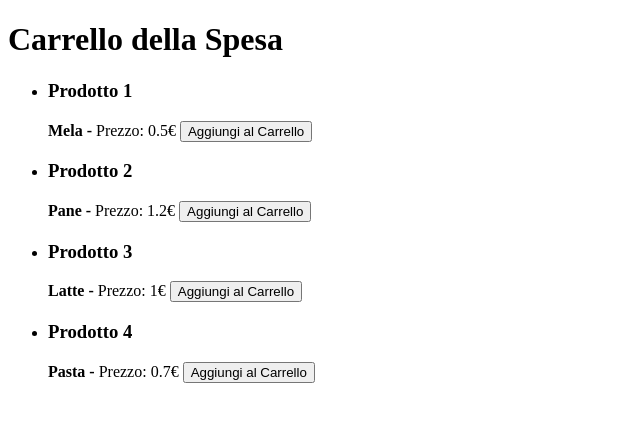
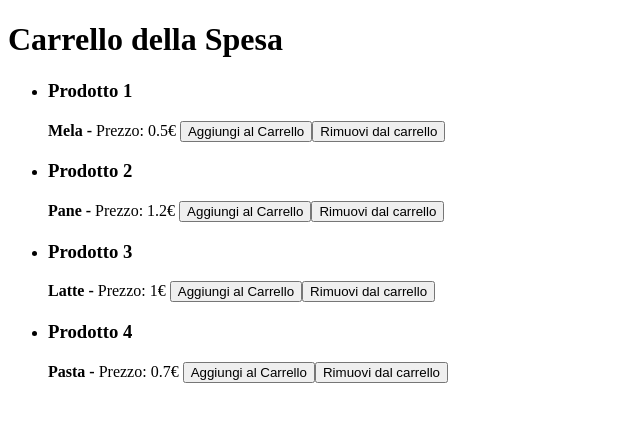
Before and after one commit to andreapanico12/ex-react-usereducer-spesa, a React (Vite) app: page / in a window 1280 px wide. Shown: the top 422 px of the page, without its empty margins (0-640 px from the left). Built offline with nearby package versions, Linux system fonts and the light colour scheme.

Commit message:
add remove from cart functionality and update cart display in CarrelloDellaSpesa component

```diff
--- a/src/assets/components/CarrelloDellaSpesa.jsx
+++ b/src/assets/components/CarrelloDellaSpesa.jsx
@@ -22,6 +22,15 @@ function CarrelloDellaSpesa() {
       })
     );
    }
+   const removeFromCart = (product) => {
+    setAddedProducts ((prevProducts) => {
+      const productExists = prevProducts.some((addedProduct) => addedProduct.name === product.name);
+
+      if(productExists) {
+        return prevProducts.filter((addedProduct) => addedProduct.name !== product.name);
+      }
+    })
+   }
 
    const addToCart = (product) => {
     const productExists = addedProducts.some((addedProduct) => addedProduct.name === product.name);
@@ -43,13 +52,15 @@ function CarrelloDellaSpesa() {
           <h3>Prodotto {index + 1}</h3>
           <span><strong>{product.name} - </strong></span>
           <span>Prezzo: {product.price}€ </span>
-          <button onClick={() => addToCart(product)}>Aggiungi al Carrello</button>
+          <button onClick={() => addToCart(product)}>Aggiungi al Carrello </button>
+
+          <button onClick={() => removeFromCart(product)}> Rimuovi dal carrello</button>
 
         </li>
       )
     })}
     </ul>
-    {addedProducts.length > 0 && <h2>Carrello della spesa</h2>}
+    {addedProducts.length > 0 && <h2>Carrello</h2>}
     <ul>
       {addedProducts.map((product, index) => {
         return (
@@ -62,7 +73,7 @@ function CarrelloDellaSpesa() {
         )
       })}
     </ul>
-
+    {addedProducts.length > 0 && <h3>Totale: {addedProducts.reduce((acc, product) => acc + product.price * product.quantity, 0)}€</h3>}
     </>
   );
 }
```
